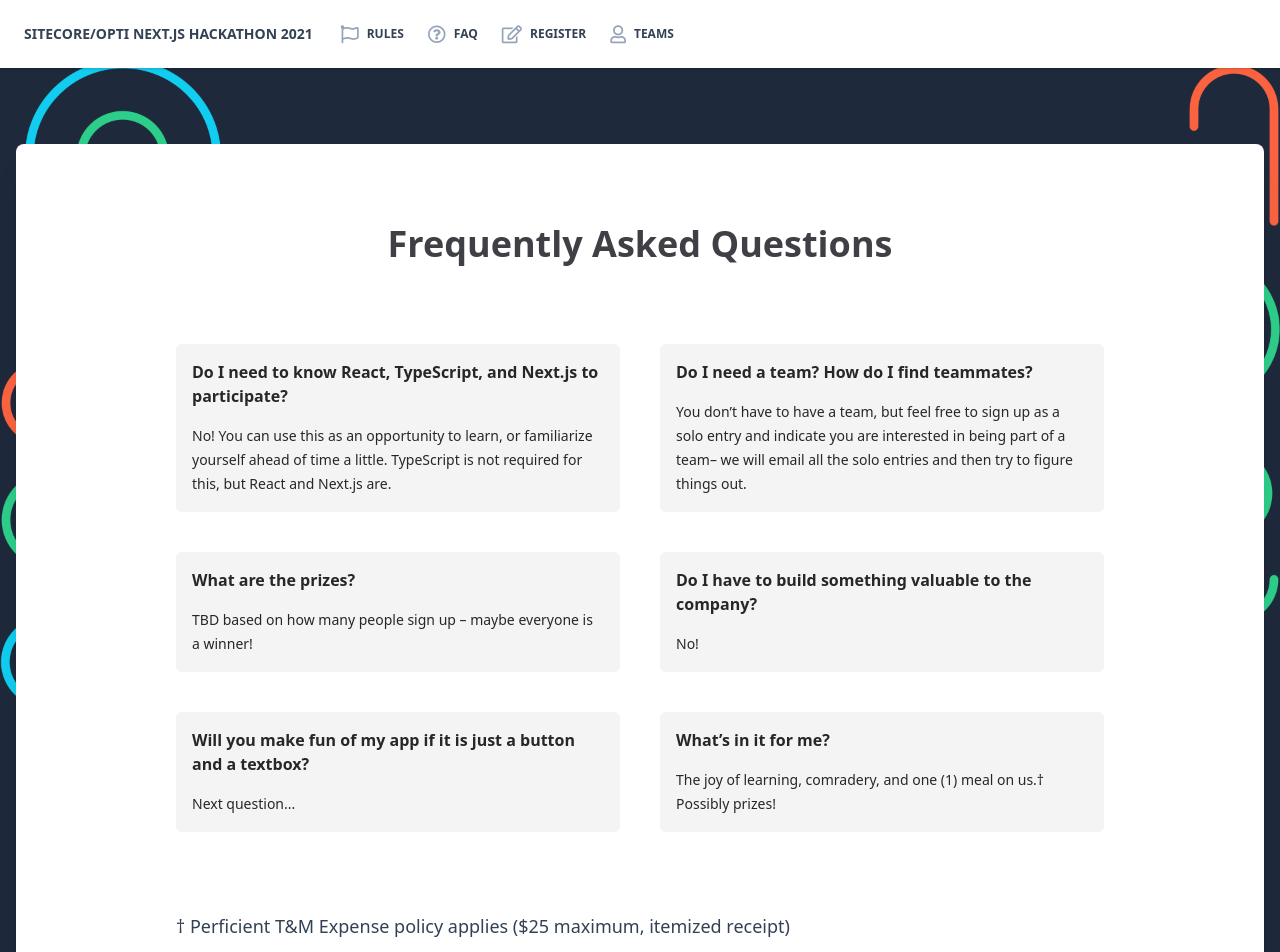
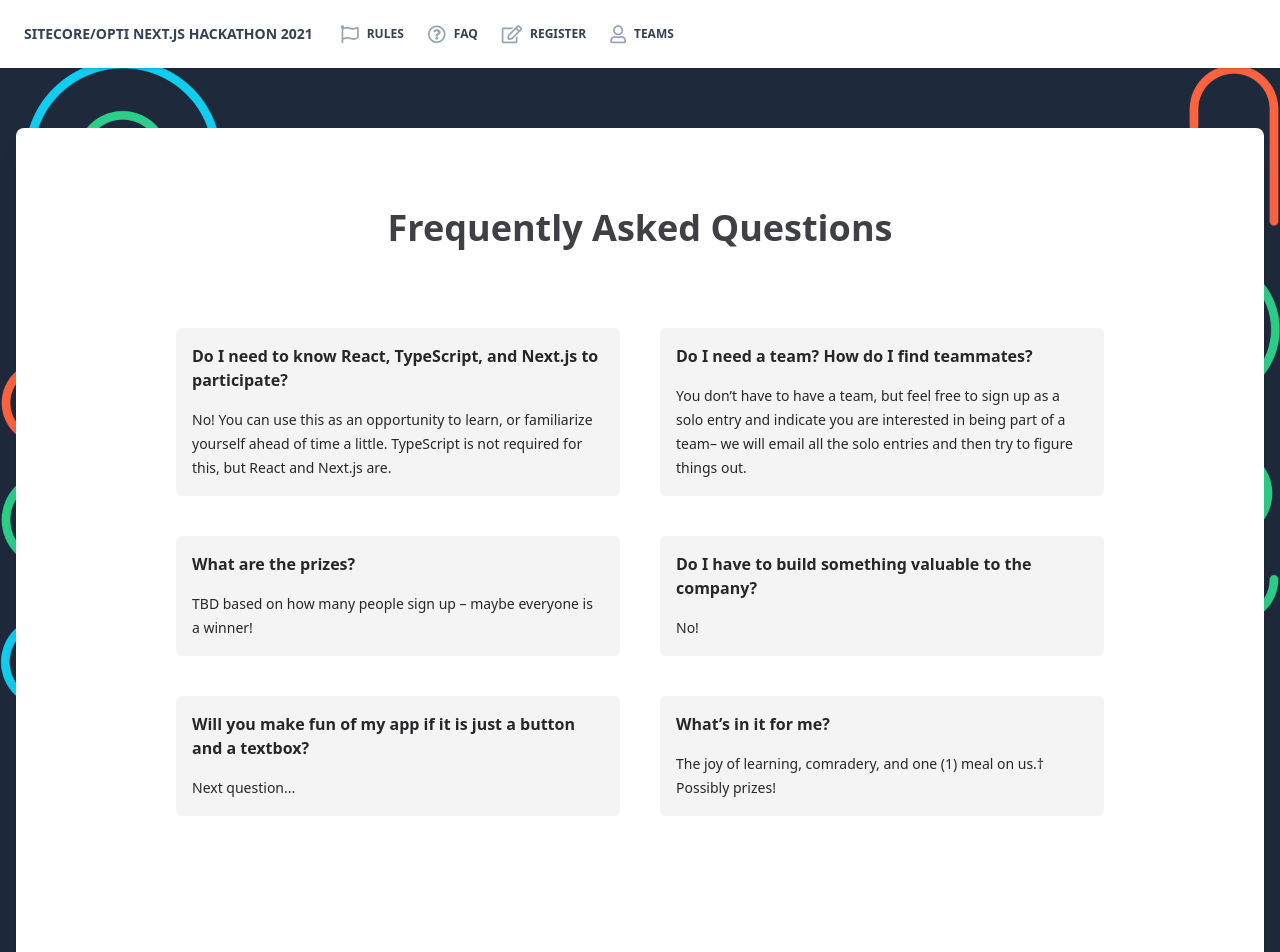
Before and after one commit to rsealperficient/hackathon-site, a Next.js app: page /faq in a window 1280 px wide. Shown: the top 952 px of the page. Built offline with nearby package versions, Linux system fonts and the light colour scheme.

Commit message:
Fix styling

```diff
--- a/layouts/Landing.tsx
+++ b/layouts/Landing.tsx
@@ -12,7 +12,7 @@
     <>
       <IndexNavbar />
       <main>
-        <section className="relative w-full h-full py-20 min-h-screen">
+        <section className="relative w-full h-full pt-16 pb-40 min-h-screen">
           <div
             className="absolute top-0 w-full h-full bg-blueGray-800 bg-no-repeat bg-full"
             style={{
--- a/pages/faq.tsx
+++ b/pages/faq.tsx
@@ -14,7 +14,7 @@
             </Head>
             <div className="container mx-auto px-4 h-full">
                 <div className="relative flex flex-col min-w-0 break-words bg-white w-full mb-6 shadow-xl rounded-lg mt-16">
-                    <div className="py-20 dark:bg-gray-600">
+                    <div className="py-20 dark:bg-gray-600 rounded-lg">
                         <h1 className="text-4xl text-center text-gray-700 dark:text-gray-50 font-extrabold">Frequently Asked Questions</h1>
 
                         <div className="grid grid-cols-1 md:grid-cols-2 gap-10 md:mx-40 mx-4 mt-20">
@@ -47,7 +47,7 @@
                         </div>
 
                         <div className="grid grid-cols-1 md:grid-cols-1 gap-10 md:mx-40 mx-4 mt-20">
-                            <p className="mb-4 text-lg leading-relaxed text-blueGray-700">
+                            <p className="mb-4 text-lg leading-relaxed text-white">
                                 † Perficient T&M Expense policy applies ($25 maximum, itemized receipt)
                             </p>
                         </div>
--- a/pages/index.tsx
+++ b/pages/index.tsx
@@ -15,9 +15,8 @@
       </Head>
 
       <div className="container mx-auto px-4 h-3/4">
-        <div className="relative flex flex-col min-w-0 break-words bg-white w-full mb-6 shadow-xl rounded-lg mt-16">
+        <div className="relative flex flex-col min-w-0 break-words bg-white w-full mb-4 shadow-xl rounded-lg mt-16">
           <div className="px-6">
-
               <section className="header relative pt-16 flex h-screen max-h-860-px">
                 <div className="container mx-auto flex flex-wrap">
                   <div className="w-full md:w-12/12 lg:w-8/12 xl:w-8/12 px-4">
```
Also changed, not shown: styles/tailwind.css.
